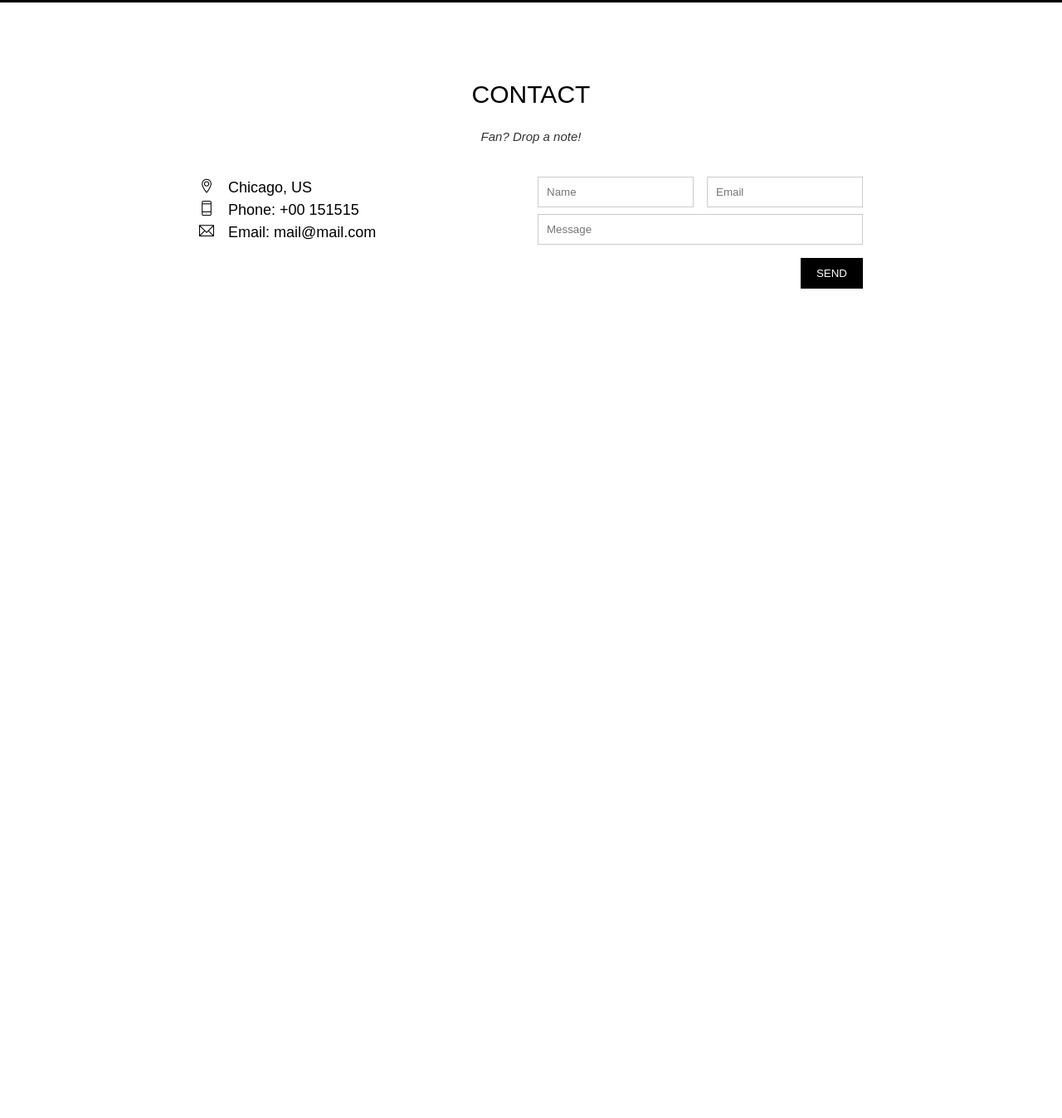
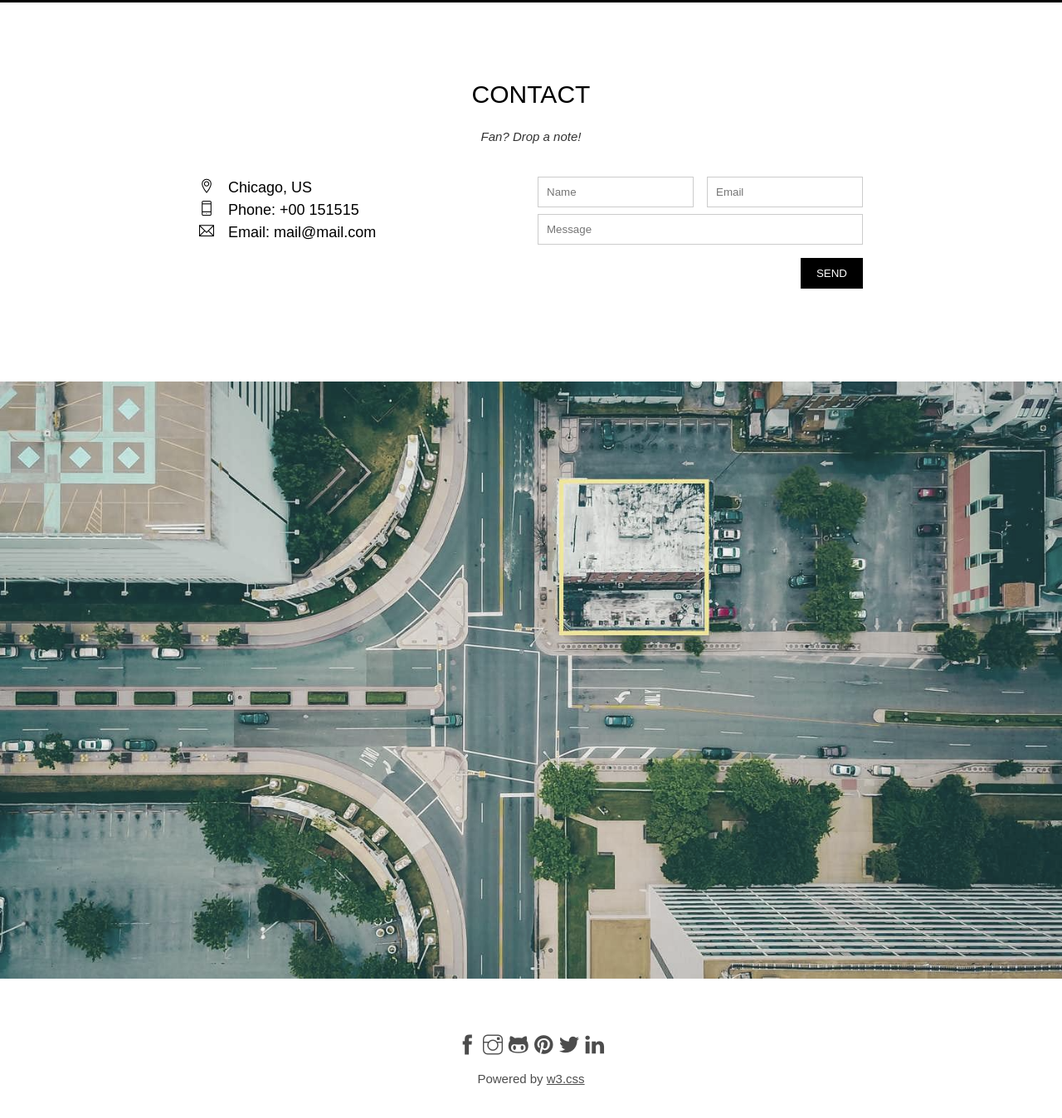
Before and after one commit to hieutrvn/w3band, a plain HTML site: page index.html in a window 1280 px wide. Shown: the part 2247-3595 px from the top of the page at 83% size. Before the commit the page ends 2707 px from the top, so only its background shows below. Drawn offline with Linux system fonts and the light colour scheme.

Commit message:
Map, footer CSS

```diff
--- a/assets/css/style.css
+++ b/assets/css/style.css
@@ -444,9 +444,38 @@ header.modal-header {
     background-color: #ccc;
     color: #000;
 }
+/* Map Section */
+.map-section {
+
+}
+.map-section img{
+    width: 100%;
+    filter: grayscale(50%);
+}
 /* Footer Page */
 #footer {
+    padding: 64px 16px;
+    text-align: center;
+    font-size: 15px;
+}
+#footer .social-list {
+    font-size: 24px;
 
+}
+#footer .social-list a{
+    color: rgba(0, 0, 0, 0.7);
+    text-decoration: none;
+}
+
+#footer .copy-right a:hover,
+#footer .social-list a:hover {
+    color: rgba(0, 0, 0, 0.5);
+}
+
+#footer .copy-right,
+#footer .copy-right a {
+    margin-top: 16px;
+    color: rgba(0, 0, 0, 0.7);
 }
 
 @keyframes modalFadeIn{
--- a/index.html
+++ b/index.html
@@ -157,12 +157,27 @@
                     </div>
                 </div>
                  </div>
+    <!-- Map Page -->
+                 <div class="map-section">
+                    <img src="/assets/img/maps/map.jpg" alt="">
+                 </div>
         </div>
-
+    <!-- Footer -->
         <div id="footer">
-
+            <div class="social-list">
+                <a target="_blank" href="https://www.facebook.com/tranhieuhalai"><i class="ti-facebook" ></i></a>
+                <a target="_blank" href="https://www.instagram.com/hieutrvn/"><i class="ti-instagram" ></i></a>
+                <a target="_blank" href="https://github.com/hieutrvn"><i class="ti-github" ></i></a>
+                <a target="_blank" href="https://www.pinterest.com/tranhieuhalai/"><i class="ti-pinterest-alt" ></i></a>
+                <a target="_blank" href="https://twitter.com/tranhieuhalai"><i class="ti-twitter-alt" ></i></a>
+                <a target="_blank" href=""><i class="ti-linkedin" ></i></a>
+            </div>
+            <p class="copy-right">
+                Powered by
+                <a target="_blank" href="https://www.w3schools.com/w3css/tryw3css_templates_band.htm#">w3.css</a>
+            </p>
         </div>
-
+    <!-- Box BuyTicket -->
         <div class="modal js-modal">
             <div class="modal-container js-modal-container">
                 <div class="modal-close js-modal-close">
```
Also changed, not shown: assets/img/maps/map.jpg (added).
